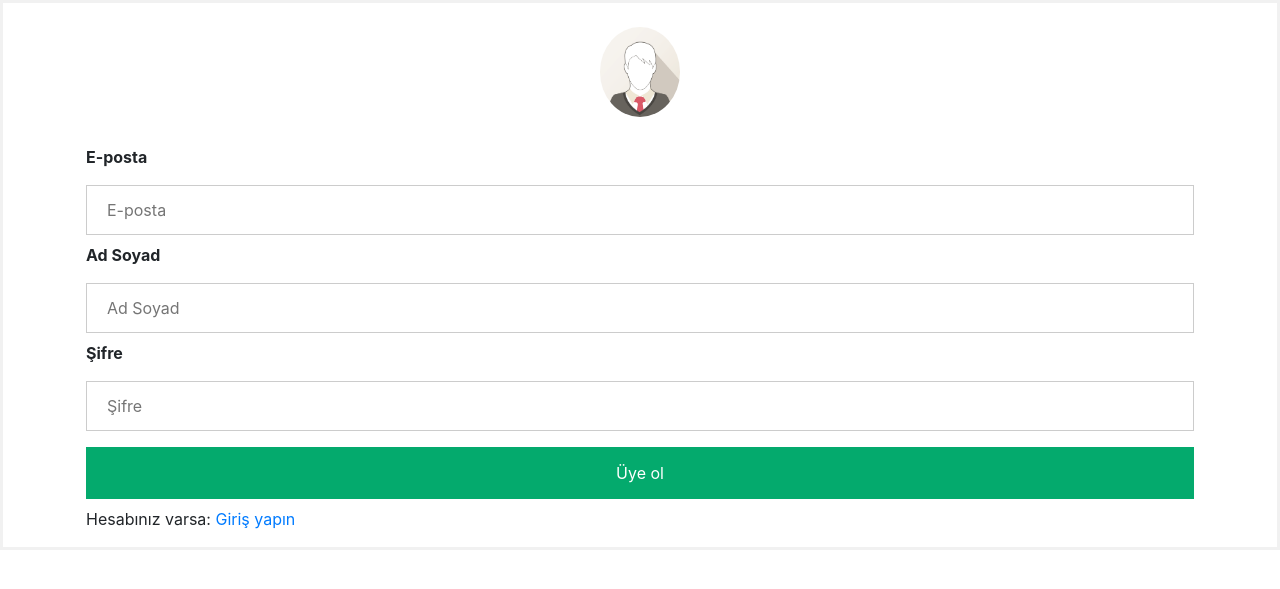
After one commit to akkusg/manav-web, a Flask app: page /uyeol in a window 1280 px wide. The commit adds this page. Shown: the top 589 px of the page. Run offline with Flask 2, Linux system fonts and the light colour scheme; some libraries are stand-ins or nearby versions.

Commit message:
üye olma

```diff
--- a/main.py
+++ b/main.py
@@ -69,7 +69,8 @@ def sepete_ekle():
     urun_id = request.form.get('urun_id')
     urun = urunler_tablosu.find_one({"_id": urun_id})
 
-    sepet_urunu = {"kullanici": kullanici_bilgisi["_id"], "urun": urun}
+    sepet_urunu = urun
+    sepet_urunu["kullanici"] = kullanici_bilgisi["_id"]
     kaydedilmis = sepet_urunleri_tablosu.insert_one(sepet_urunu)
     print(kaydedilmis.inserted_id)
     return redirect("/sepet", code=302)
@@ -94,7 +95,7 @@ def sepet():
         return redirect("/giris", code=302)
     else:
         kullanici = session["kullanici"]
-        sepet_urunleri = sepet_urunleri_tablosu.find({"kullanici": kullanici["_id"]})
+        sepet_urunleri = list(sepet_urunleri_tablosu.find({"kullanici": kullanici["_id"]}))
         return render_template("sepet.html", kullanici=kullanici, sepet_urunleri=sepet_urunleri)
 
 
@@ -128,5 +129,17 @@ def urun_tanimla():
         return render_template("uruntanimla.html", kullanici=kullanici)
 
 
+@app.route('/uyeol', methods=['GET', 'POST'])
+def uye_ol():
+    if request.method == 'POST':
+        kayit = dict(request.form)
+        kayit["_id"] = kayit["email"]
+        kayit["rol"] = "musteri"
+        kullanicilar_tablosu.insert_one(kayit)
+        return redirect("/giris", code=302)
+    else:
+        return render_template("uyeol.html")
+
+
 if __name__ == "__main__":
     app.run(debug=True)
--- /dev/null
+++ b/templates/uyeol.html
@@ -0,0 +1,107 @@
+<!DOCTYPE html>
+<html lang="tr">
+<head>
+  <title>Diyet Uzmanı</title>
+  <meta charset="utf-8">
+  <meta name="viewport" content="width=device-width, initial-scale=1">
+  <link rel="stylesheet" href="https://maxcdn.bootstrapcdn.com/bootstrap/4.5.2/css/bootstrap.min.css">
+  <script src="https://ajax.googleapis.com/ajax/libs/jquery/3.5.1/jquery.min.js"></script>
+  <script src="https://cdnjs.cloudflare.com/ajax/libs/popper.js/1.16.0/umd/popper.min.js"></script>
+  <script src="https://maxcdn.bootstrapcdn.com/bootstrap/4.5.2/js/bootstrap.min.js"></script>
+    <style>
+        /* Bordered form */
+form {
+  border: 3px solid #f1f1f1;
+}
+
+/* Full-width inputs */
+input[type=text], input[type=password] {
+  width: 100%;
+  padding: 12px 20px;
+  margin: 8px 0;
+  display: inline-block;
+  border: 1px solid #ccc;
+  box-sizing: border-box;
+}
+
+/* Set a style for all buttons */
+button {
+  background-color: #04AA6D;
+  color: white;
+  padding: 14px 20px;
+  margin: 8px 0;
+  border: none;
+  cursor: pointer;
+  width: 100%;
+}
+
+/* Add a hover effect for buttons */
+button:hover {
+  opacity: 0.8;
+}
+
+/* Extra style for the cancel button (red) */
+.cancelbtn {
+  width: auto;
+  padding: 10px 18px;
+  background-color: #f44336;
+}
+
+/* Center the avatar image inside this container */
+.imgcontainer {
+  text-align: center;
+  margin: 24px 0 12px 0;
+}
+
+/* Avatar image */
+img.avatar {
+  border-radius: 50%;
+}
+
+/* Add padding to containers */
+.container {
+  padding: 16px;
+}
+
+/* The "Forgot password" text */
+span.psw {
+  float: right;
+  padding-top: 16px;
+}
+
+/* Change styles for span and cancel button on extra small screens */
+@media screen and (max-width: 300px) {
+  span.psw {
+    display: block;
+    float: none;
+  }
+  .cancelbtn {
+    width: 100%;
+  }
+}
+    </style>
+</head>
+<body>
+
+<form action="/uyeol" method="post">
+  <div class="imgcontainer">
+    <img src="/static/img_avatar2.png" height="90" width="80" alt="Avatar" class="avatar">
+  </div>
+
+  <div class="container">
+    <label for="email"><b>E-posta</b></label>
+    <input type="text" placeholder="E-posta" id="email" name="email" required>
+
+    <label for="ad"><b>Ad Soyad</b></label>
+    <input type="text" placeholder="Ad Soyad" id="ad" name="ad" required>
+
+    <label for="sifre"><b>Şifre</b></label>
+    <input type="password" placeholder="Şifre" id="sifre" name="sifre" required>
+
+    <button type="submit">Üye ol</button> Hesabınız varsa: <a href="/giris">Giriş yapın</a>
+  </div>
+
+</form>
+
+</body>
+</html>
```
Also changed, not shown: templates/sepet.html (+11 -5 lines), static/img_avatar2.png (added), 1 other file.
